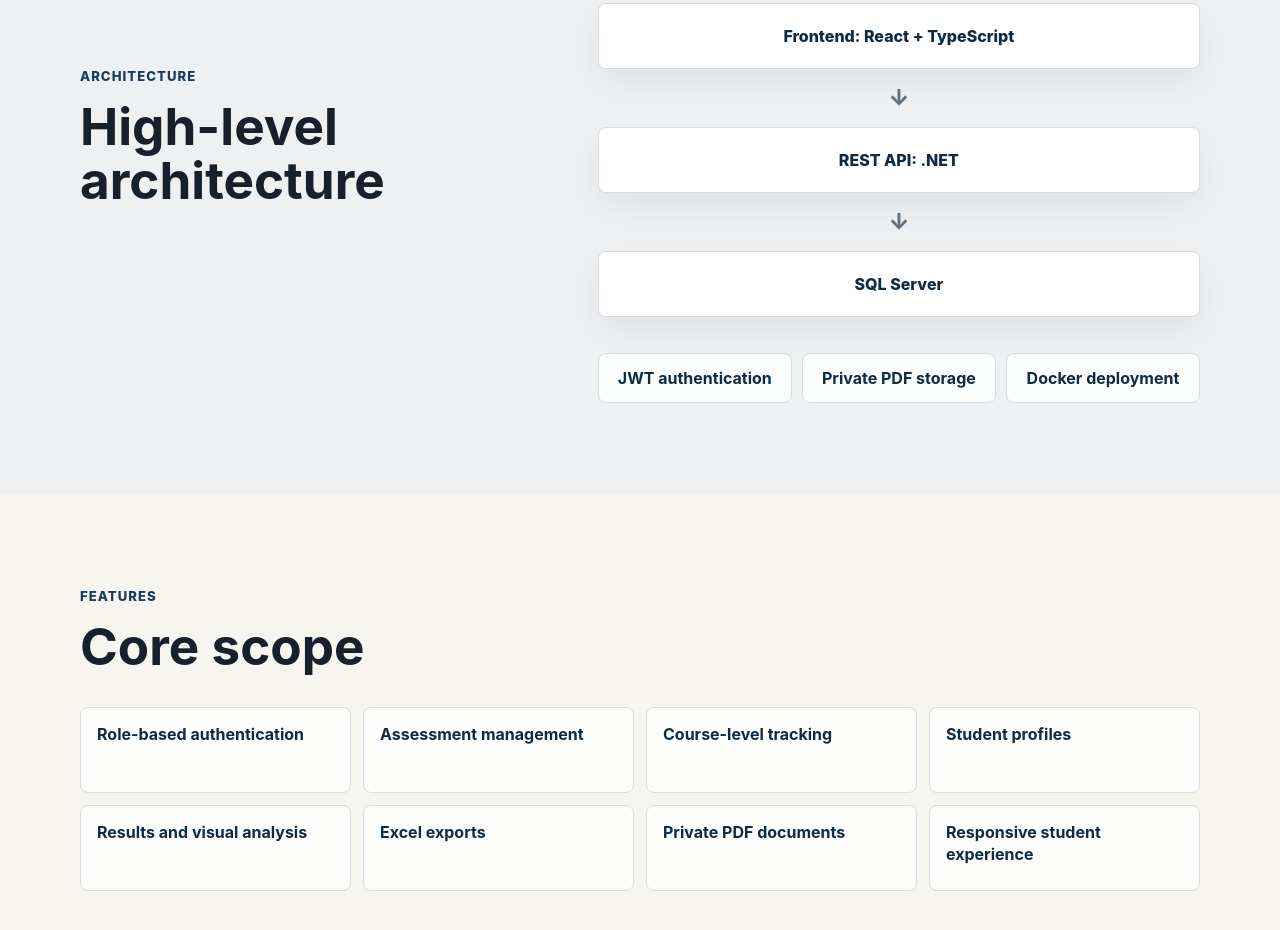
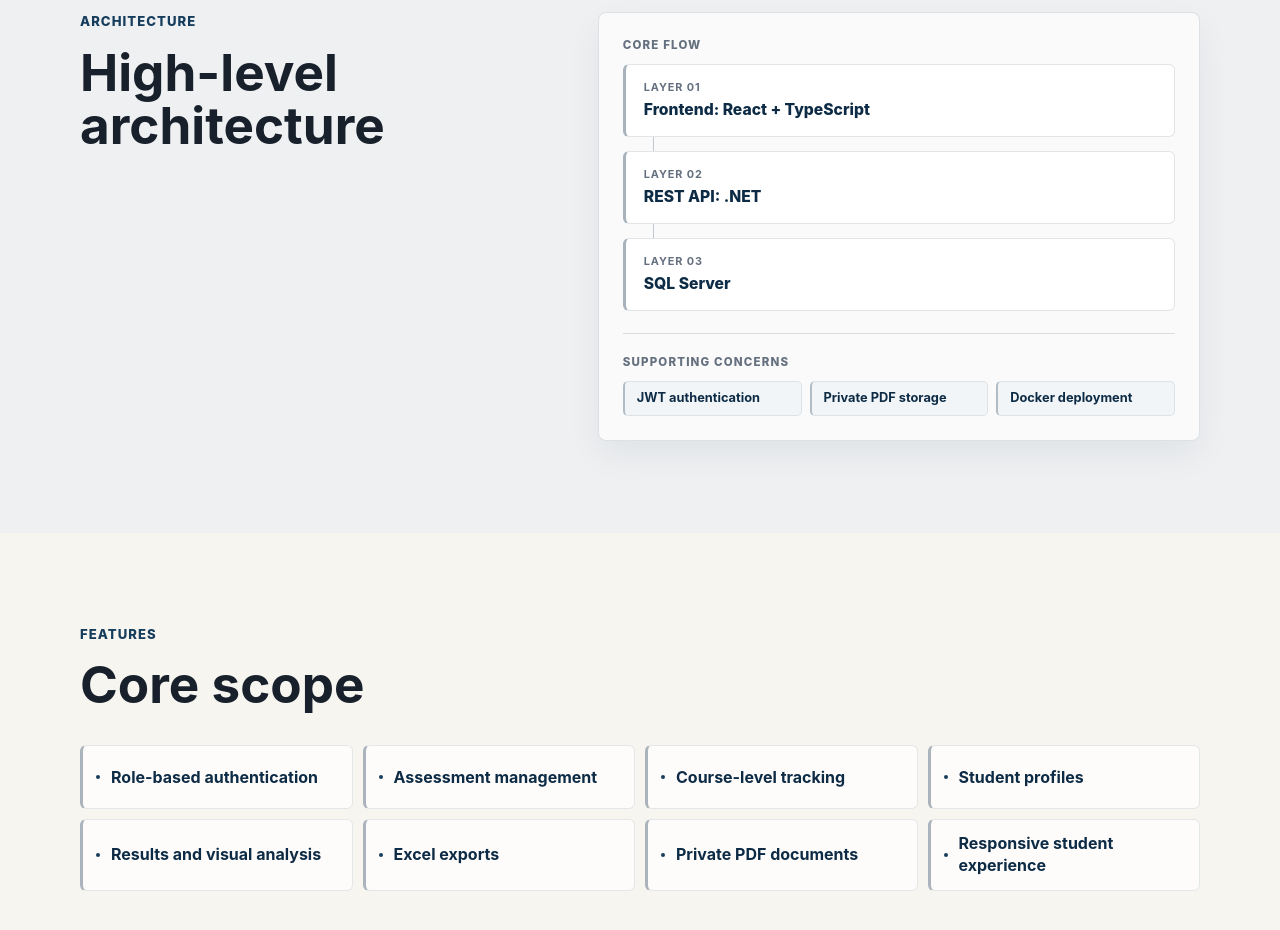
Before and after one commit to kevollex/kevollex.github.io, a React (Vite) app: page /proyectos/orientacion-vocacional in a window 1280 px wide. Shown: the part 1800-2730 px from the top of the page. Built offline with nearby package versions, Linux system fonts and the light colour scheme.

Commit message:
style: clarify portfolio interactions and case study visuals

```diff
--- a/src/components/ArchitectureDiagram.tsx
+++ b/src/components/ArchitectureDiagram.tsx
@@ -1,20 +1,27 @@
 type ArchitectureDiagramProps = {
   ariaLabel: string
+  coreLabel: string
+  layerLabel: string
   layers: string[]
 }
 
 export default function ArchitectureDiagram({
   ariaLabel,
+  coreLabel,
+  layerLabel,
   layers,
 }: ArchitectureDiagramProps) {
   return (
     <div className="architecture" aria-label={ariaLabel}>
-      {layers.map((layer, index) => (
-        <div className="architecture-step" key={layer}>
-          <div>{layer}</div>
-          {index < layers.length - 1 ? <span aria-hidden="true">↓</span> : null}
-        </div>
-      ))}
+      <p className="architecture-kicker">{coreLabel}</p>
+      <ol className="architecture-flow">
+        {layers.map((layer, index) => (
+          <li className="architecture-step" key={layer}>
+            <span>{`${layerLabel} ${String(index + 1).padStart(2, '0')}`}</span>
+            <strong>{layer}</strong>
+          </li>
+        ))}
+      </ol>
     </div>
   )
 }
--- a/src/components/ProjectCard.tsx
+++ b/src/components/ProjectCard.tsx
@@ -28,14 +28,14 @@ export default function ProjectCard({ project, stackLabel }: ProjectCardProps) {
       {hasActions ? (
         <div className="project-actions">
           {project.route && project.cta ? (
-          <Link className="text-link" to={project.route}>
+            <Link className="button project-action primary" to={project.route}>
               {project.cta}
             </Link>
           ) : null}
 
           {project.demoUrl && project.demoCta ? (
             <a
-            className="text-link"
+              className="button project-action primary"
               href={project.demoUrl}
               target="_blank"
               rel="noreferrer"
@@ -47,7 +47,7 @@ export default function ProjectCard({ project, stackLabel }: ProjectCardProps) {
 
           {project.url && (project.repositoryCta || project.cta) ? (
             <a
-            className="text-link"
+              className="button project-action secondary"
               href={project.url}
               target="_blank"
               rel="noreferrer"
--- a/src/components/ScreenshotGallery.tsx
+++ b/src/components/ScreenshotGallery.tsx
@@ -55,8 +55,10 @@ export default function ScreenshotGallery({
                 )}
               </div>
               <figcaption className="gallery-copy">
-                <span>{item.number}</span>
-                <strong>{item.title}</strong>
+                <div className="gallery-meta">
+                  <span>{item.number}</span>
+                  <strong>{item.title}</strong>
+                </div>
                 <p>{item.caption}</p>
               </figcaption>
             </figure>
--- a/src/i18n/translations.ts
+++ b/src/i18n/translations.ts
@@ -193,6 +193,9 @@ export const translations = {
         label: 'Architecture',
         title: 'High-level architecture',
         aria: 'High-level architecture',
+        coreLabel: 'Core flow',
+        supportLabel: 'Supporting concerns',
+        layerLabel: 'Layer',
         layers: ['Frontend: React + TypeScript', 'REST API: .NET', 'SQL Server'],
         complements: [
           'JWT authentication',
@@ -463,6 +466,9 @@ export const translations = {
         label: 'Arquitectura',
         title: 'Arquitectura general',
         aria: 'Arquitectura general',
+        coreLabel: 'Flujo principal',
+        supportLabel: 'Complementos técnicos',
+        layerLabel: 'Capa',
         layers: ['Frontend: React + TypeScript', 'API REST: .NET', 'SQL Server'],
         complements: [
           'Autenticación JWT',
--- a/src/pages/PortfolioPage.tsx
+++ b/src/pages/PortfolioPage.tsx
@@ -173,6 +173,7 @@ export default function PortfolioPage() {
                     <dt>{t.home.contact.whatsappLabel}</dt>
                     <dd>
                       <a
+                        className="contact-action-link"
                         href={whatsappHref}
                         target="_blank"
                         rel="noreferrer"
@@ -188,7 +189,7 @@ export default function PortfolioPage() {
                     </dd>
                   </div>
                 </dl>
-                <a className="text-link contact-cta" href={emailHref}>
+                <a className="button primary contact-cta" href={emailHref}>
                   {t.home.contact.emailCta}
                 </a>
               </div>
--- a/src/pages/VocationalGuidanceCaseStudy.tsx
+++ b/src/pages/VocationalGuidanceCaseStudy.tsx
@@ -18,7 +18,7 @@ export default function VocationalGuidanceCaseStudy() {
       <main className="case-page">
         <section className="case-hero">
           <div className="container">
-            <Link className="back-link" to="/">
+            <Link className="back-link button secondary" to="/">
               {caseStudy.back}
             </Link>
             <p className="eyebrow">{caseStudy.label}</p>
@@ -79,15 +79,24 @@ export default function VocationalGuidanceCaseStudy() {
                 eyebrow={caseStudy.architecture.label}
                 title={caseStudy.architecture.title}
               />
+              <div className="architecture-panel">
                 <ArchitectureDiagram
                   ariaLabel={caseStudy.architecture.aria}
+                  coreLabel={caseStudy.architecture.coreLabel}
+                  layerLabel={caseStudy.architecture.layerLabel}
                   layers={[...caseStudy.architecture.layers]}
                 />
+                <div className="architecture-support">
+                  <p className="architecture-kicker">
+                    {caseStudy.architecture.supportLabel}
+                  </p>
                   <ul className="complement-list">
                     {caseStudy.architecture.complements.map((item) => (
                       <li key={item}>{item}</li>
                     ))}
                   </ul>
+                </div>
+              </div>
             </div>
           </section>
         </RevealOnScroll>
--- a/src/styles/global.css
+++ b/src/styles/global.css
@@ -44,11 +44,13 @@ a {
 
 a {
   color: inherit;
+  cursor: pointer;
   text-decoration: none;
 }
 
 button {
   border: 0;
+  cursor: pointer;
 }
 
 img {
@@ -455,28 +457,51 @@ h1 {
 }
 
 .tech-strip {
-  display: grid;
-  grid-template-columns: repeat(6, 1fr);
-  gap: 10px;
+  display: flex;
+  flex-wrap: wrap;
+  gap: 8px;
+  justify-content: center;
 }
 
 .tech-strip li,
 .tag-list li,
 .feature-grid li,
 .complement-list li {
-  border: 1px solid var(--line);
-  border-radius: var(--radius);
   color: var(--navy);
-  background: rgb(255 255 255 / 78%);
-  font-weight: 720;
+  cursor: default;
+  font-weight: 680;
 }
 
 .tech-strip li {
-  display: grid;
-  min-height: 72px;
-  place-items: center;
-  padding: 12px;
+  padding: 6px 11px;
+  border: 1px solid rgb(13 43 69 / 9%);
+  border-radius: 999px;
+  background: rgb(238 242 245 / 78%);
+  font-size: 0.86rem;
+  letter-spacing: 0.01em;
   text-align: center;
+  animation: tech-float 6s ease-in-out infinite;
+  will-change: transform;
+}
+
+.tech-strip li:nth-child(2) {
+  animation-delay: -1s;
+}
+
+.tech-strip li:nth-child(3) {
+  animation-delay: -2s;
+}
+
+.tech-strip li:nth-child(4) {
+  animation-delay: -3s;
+}
+
+.tech-strip li:nth-child(5) {
+  animation-delay: -4s;
+}
+
+.tech-strip li:nth-child(6) {
+  animation-delay: -5s;
 }
 
 .projects-grid {
@@ -492,16 +517,7 @@ h1 {
   gap: 22px;
   justify-content: space-between;
   padding: 28px;
-  transition:
-    transform 180ms ease,
-    box-shadow 180ms ease,
-    border-color 180ms ease;
-}
-
-.project-card:hover {
-  border-color: rgb(13 43 69 / 24%);
-  box-shadow: var(--shadow);
-  transform: translateY(-3px);
+  cursor: default;
 }
 
 .project-card h3,
@@ -533,8 +549,34 @@ h1 {
 .project-actions {
   display: flex;
   flex-wrap: wrap;
-  gap: 12px 16px;
+  gap: 10px;
   align-items: center;
+  padding-top: 18px;
+  border-top: 1px solid var(--line);
+}
+
+.project-action {
+  min-height: 40px;
+  padding-inline: 15px;
+  border: 1px solid transparent;
+  border-radius: 6px;
+  font-size: 0.86rem;
+  letter-spacing: 0.01em;
+}
+
+.project-action.primary {
+  border-color: var(--navy);
+  box-shadow: 0 7px 16px rgb(13 43 69 / 14%);
+}
+
+.project-action.secondary {
+  border-color: rgb(13 43 69 / 22%);
+  background: rgb(255 255 255 / 74%);
+}
+
+.project-action.secondary:hover {
+  border-color: var(--navy);
+  background: #ffffff;
 }
 
 .tag-list {
@@ -544,12 +586,16 @@ h1 {
 }
 
 .tag-list li {
-  padding: 7px 10px;
-  font-size: 0.88rem;
+  padding: 5px 9px;
+  border: 1px solid rgb(13 43 69 / 8%);
+  border-radius: 999px;
+  background: rgb(231 236 240 / 62%);
+  font-size: 0.82rem;
+  letter-spacing: 0.005em;
 }
 
 .large-tags li {
-  padding: 10px 13px;
+  padding: 6px 9px;
 }
 
 .text-link,
@@ -561,6 +607,17 @@ h1 {
   text-decoration: underline;
   text-decoration-color: rgb(13 43 69 / 28%);
   text-underline-offset: 4px;
+}
+
+.back-link.button {
+  width: fit-content;
+  min-height: 42px;
+  text-decoration: none;
+}
+
+.skill-group {
+  box-shadow: none;
+  cursor: default;
 }
 
 .skills-grid {
@@ -607,6 +664,17 @@ h1 {
 
 .contact-cta {
   margin-top: 22px;
+  text-decoration: none;
+}
+
+.contact-action-link {
+  display: inline-flex;
+  align-items: center;
+  min-height: 36px;
+  padding: 4px 9px;
+  border: 1px solid var(--line);
+  border-radius: var(--radius);
+  background: var(--surface);
 }
 
 .footer {
@@ -660,59 +728,131 @@ h1 {
   display: grid;
   grid-template-columns: minmax(220px, 0.8fr) minmax(280px, 1fr);
   gap: 36px;
-  align-items: center;
+  align-items: start;
+}
+
+.architecture-panel {
+  display: grid;
+  gap: 22px;
+  padding: 24px;
+  border: 1px solid rgb(13 43 69 / 12%);
+  border-radius: var(--radius);
+  background: rgb(255 255 255 / 68%);
+  box-shadow: 0 14px 34px rgb(16 33 48 / 6%);
+  cursor: default;
 }
 
 .architecture {
   display: grid;
-  gap: 12px;
+  gap: 10px;
+}
+
+.architecture-kicker {
+  margin: 0;
+  color: var(--muted);
+  font-size: 0.72rem;
+  font-weight: 780;
+  letter-spacing: 0.1em;
+  text-transform: uppercase;
+}
+
+.architecture-flow {
+  display: grid;
+  gap: 14px;
+  padding: 0;
+  margin: 0;
+  list-style: none;
 }
 
 .architecture-step {
+  position: relative;
   display: grid;
-  gap: 12px;
-  justify-items: center;
-  color: var(--navy);
-  font-weight: 780;
+  gap: 3px;
+  padding: 14px 16px 14px 18px;
+  border: 1px solid rgb(13 43 69 / 12%);
+  border-left: 3px solid rgb(13 43 69 / 36%);
+  border-radius: 6px;
+  background: #ffffff;
+  cursor: default;
+  text-align: left;
 }
 
-.architecture-step div {
-  width: 100%;
-  border: 1px solid var(--line);
-  border-radius: var(--radius);
-  padding: 20px;
-  background: #ffffff;
-  text-align: center;
-  box-shadow: 0 14px 34px rgb(16 33 48 / 6%);
+.architecture-step:not(:last-child)::after {
+  position: absolute;
+  bottom: -15px;
+  left: 27px;
+  width: 1px;
+  height: 14px;
+  background: rgb(13 43 69 / 24%);
+  content: "";
 }
 
 .architecture-step span {
   color: var(--muted);
-  font-size: 1.4rem;
+  font-size: 0.68rem;
+  font-weight: 720;
+  letter-spacing: 0.08em;
+  text-transform: uppercase;
+}
+
+.architecture-step strong {
+  color: var(--navy);
+  font-size: 0.98rem;
+  font-weight: 760;
+}
+
+.architecture-support {
+  display: grid;
+  gap: 10px;
+  padding-top: 20px;
+  border-top: 1px solid var(--line);
 }
 
 .complement-list {
-  grid-column: 2;
   display: grid;
   grid-template-columns: repeat(3, minmax(0, 1fr));
-  gap: 10px;
+  gap: 8px;
 }
 
 .complement-list li {
-  padding: 12px;
-  text-align: center;
+  padding: 8px 10px 8px 12px;
+  border: 1px solid rgb(13 43 69 / 9%);
+  border-left: 2px solid rgb(13 43 69 / 28%);
+  border-radius: 5px;
+  background: rgb(238 242 245 / 68%);
+  font-size: 0.8rem;
+  line-height: 1.3;
 }
 
 .feature-grid {
   display: grid;
   grid-template-columns: repeat(4, minmax(0, 1fr));
-  gap: 12px;
+  gap: 10px;
 }
 
 .feature-grid li {
-  min-height: 86px;
-  padding: 16px;
+  position: relative;
+  min-height: 64px;
+  display: flex;
+  align-items: center;
+  padding: 13px 14px 13px 28px;
+  border: 1px solid rgb(13 43 69 / 10%);
+  border-left: 3px solid rgb(13 43 69 / 34%);
+  border-radius: 6px;
+  background: rgb(255 255 255 / 72%);
   line-height: 1.35;
+}
+
+.feature-grid li::before {
+  position: absolute;
+  top: 50%;
+  left: 13px;
+  width: 4px;
+  height: 4px;
+  border-radius: 50%;
+  background: var(--navy-soft);
+  content: "";
+  transform: translateY(-50%);
 }
 
 .privacy-notice {
@@ -732,22 +872,25 @@ h1 {
 }
 
 .gallery-card {
-  display: grid;
-  gap: 12px;
+  overflow: hidden;
+  border: 1px solid rgb(13 43 69 / 12%);
+  border-radius: var(--radius);
+  background: #ffffff;
+  box-shadow: 0 14px 34px rgb(16 33 48 / 7%);
+  cursor: default;
 }
 
 .gallery-card figure {
   display: grid;
-  gap: 14px;
+  grid-template-rows: auto 1fr;
   margin: 0;
 }
 
 .gallery-image-frame {
   overflow: hidden;
-  border: 1px solid var(--line);
-  border-radius: var(--radius);
-  background: #ffffff;
-  box-shadow: 0 12px 32px rgb(16 33 48 / 6%);
+  border-bottom: 1px solid var(--line);
+  background: rgb(247 248 249 / 78%);
+  cursor: default;
 }
 
 .gallery-image {
@@ -781,7 +924,15 @@ h1 {
 
 .gallery-copy {
   display: grid;
-  gap: 8px;
+  align-content: start;
+  gap: 10px;
+  padding: 20px 22px 22px;
+}
+
+.gallery-meta {
+  display: flex;
+  align-items: center;
+  gap: 11px;
 }
 
 .gallery-copy span,
@@ -799,6 +950,10 @@ h1 {
   color: #17202b;
   font-size: clamp(1.2rem, 2.5vw, 1.8rem);
   line-height: 1;
+}
+
+.gallery-meta strong {
+  line-height: 1.15;
 }
 
 .gallery-copy p {
@@ -831,6 +986,17 @@ h1 {
   to {
     opacity: 1;
     transform: translateY(0);
+  }
+}
+
+@keyframes tech-float {
+  0%,
+  100% {
+    transform: translateY(0);
+  }
+
+  50% {
+    transform: translateY(-3px);
   }
 }
 
@@ -890,7 +1056,6 @@ h1 {
     height: 320px;
   }
 
-  .tech-strip,
   .skills-grid,
   .feature-grid,
   .complement-list {
@@ -902,9 +1067,6 @@ h1 {
     grid-template-columns: 1fr;
   }
 
-  .complement-list {
-    grid-column: auto;
-  }
 }
 
 @media (max-width: 620px) {
@@ -980,7 +1142,6 @@ h1 {
   .contact-card,
   .case-card,
   .privacy-notice,
-  .skill-group,
   .project-card {
     box-shadow: 0 12px 28px rgb(16 33 48 / 7%);
   }
@@ -1017,10 +1178,13 @@ h1 {
     width: 100%;
   }
 
-  .tech-strip,
   .feature-grid,
   .complement-list {
     grid-template-columns: 1fr;
+  }
+
+  .architecture-panel {
+    padding: 20px;
   }
 
   .contact-card div {
@@ -1030,6 +1194,10 @@ h1 {
 
   .gallery-fallback {
     min-height: 220px;
+  }
+
+  .gallery-copy {
+    padding: 18px;
   }
 }
 
@@ -1048,4 +1216,9 @@ h1 {
     opacity: 1;
     transform: none;
   }
+
+  .tech-strip li {
+    animation: none !important;
+    transform: none;
+  }
 }
```
Lines whose indentation alone changed are shown as unchanged.
